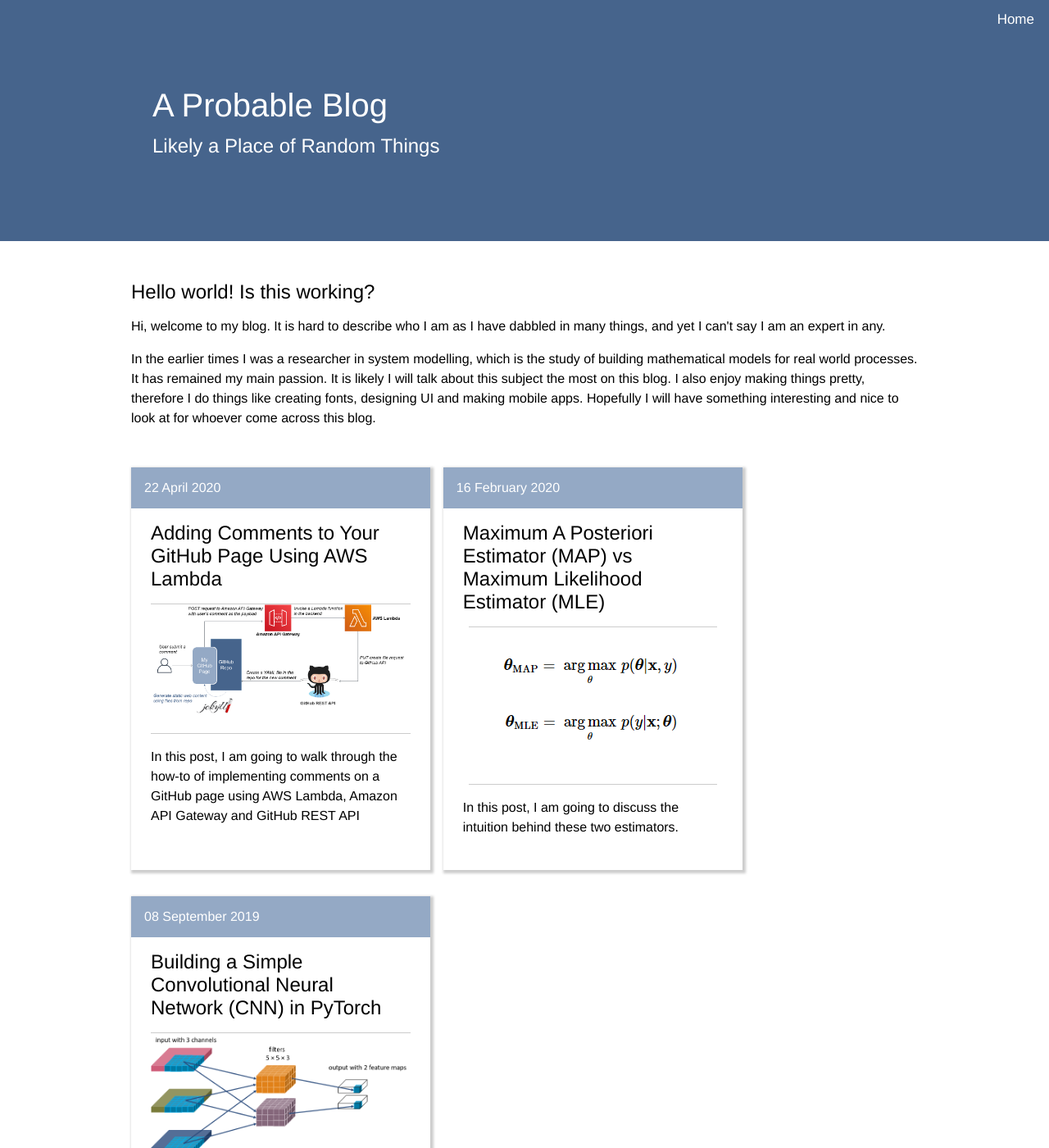
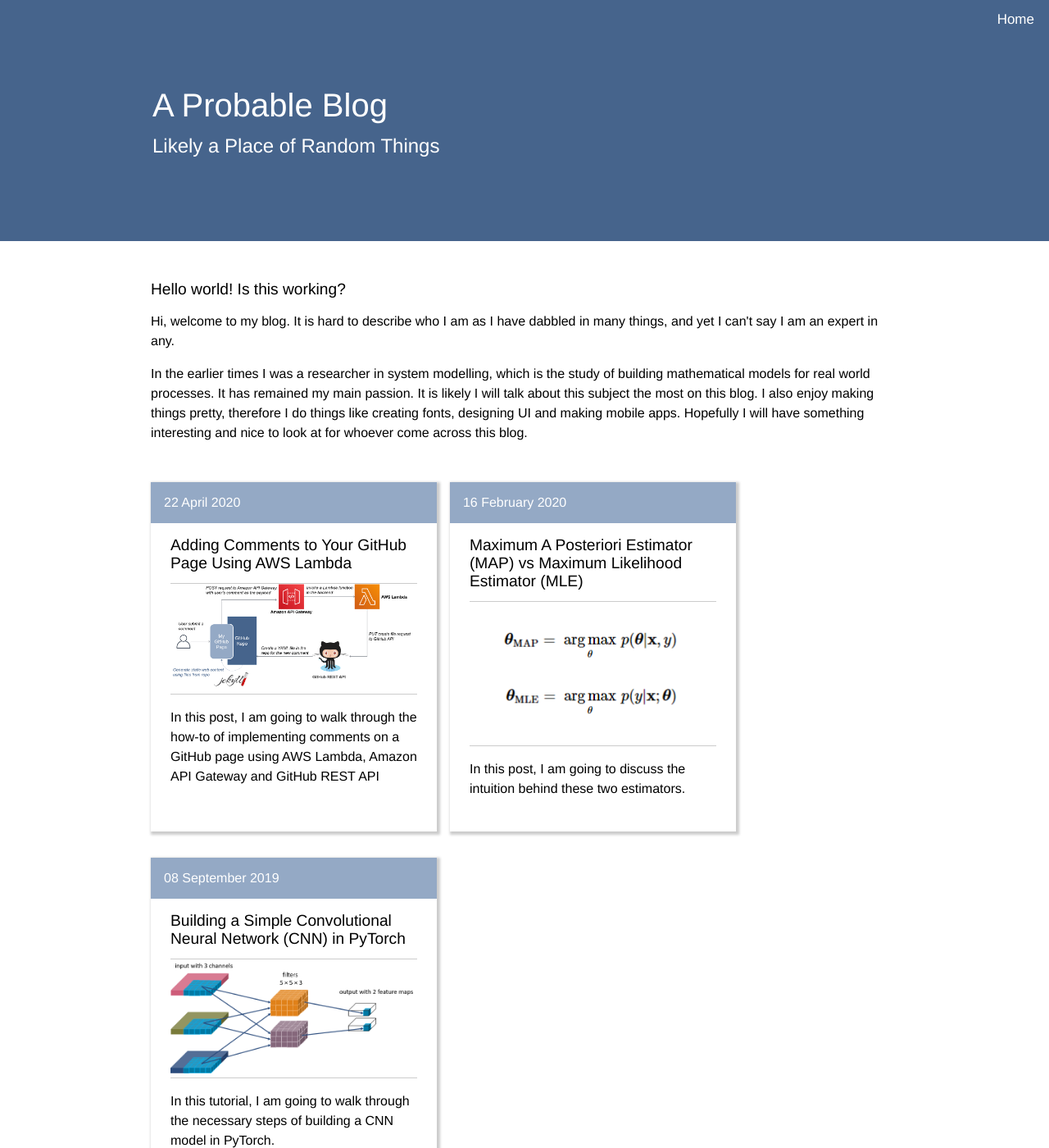
Before and after one commit to takmanman/takmanman.github.io, a Jekyll site: the page built from index.html, in a window 1280 px wide and 1400 px high. Shown: the whole window at 82% size. Built offline with Jekyll 4.4.1, drawn with Linux system fonts in a browser that asks for light colours.

Commit message:
Update afloat.css

```diff
--- a/assets/css/afloat.css
+++ b/assets/css/afloat.css
@@ -1,10 +1,10 @@
 @import url(coding.css);
 @import url(london.css);
 :root {
-  --body-margin: 0rem;
-  --body-padding: 0rem;
+  --body-margin: 1rem;
+  --body-padding: 1rem;
 
-  --banner-margin: 0rem;
+  --banner-margin: -2rem;
 
   --post-float-padding: 1.5rem;
   --post-float-date-margin: -1.5rem;
@@ -94,6 +94,9 @@
 	top: 0;
 	width: 100%;
 
+        margin-left:var(--banner-margin);
+	margin-right:var(--banner-margin);
+
 }
 
 .navbar a {
@@ -113,6 +116,9 @@
 
 .banner{
 
+	margin-left:var(--banner-margin);
+	margin-right:var(--banner-margin);
+	margin-top:var(--banner-margin);
 	margin-bottom:3em;
     padding:6rem 2rem;
 	background-color:var(--main-color);
@@ -252,8 +258,9 @@
   }
 
 
-  .navbar {
-	max-width: 100%;
+  .container {
+    width: 100%
+  }
 
   }
 
@@ -268,11 +275,6 @@
 	  font-size: 1rem;
   }
 
-
-  .container {
-    width: 98%;
-	max-width: 98%;
-  }
 
   img {
 
```
